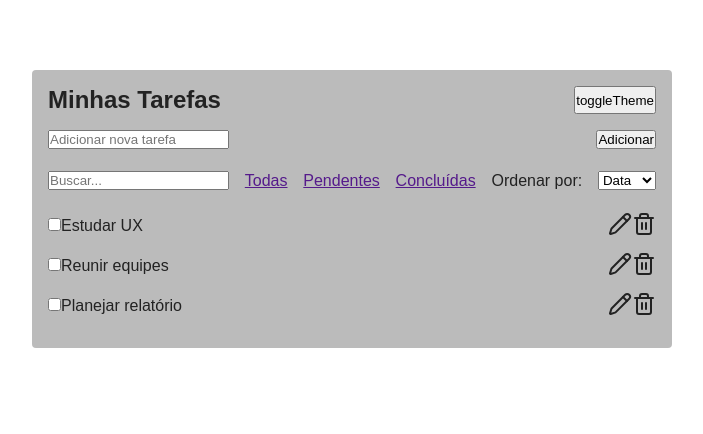
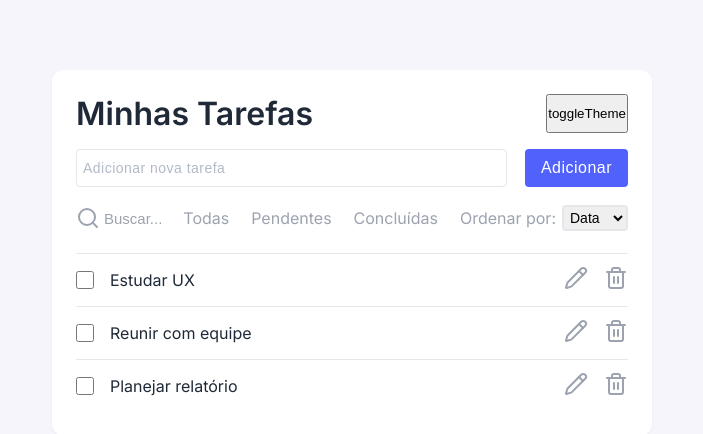
Before and after one commit to igor-ramos-dev/to-do-list, a React (Vite) app: page / in a window 1280 px wide. Shown: the top 434 px of the page, without its empty margins (288-991 px from the left). Built offline with nearby package versions, Linux system fonts and the light colour scheme.

Commit message:
style: aplica os estilos completos a interface

```diff
--- a/index.html
+++ b/index.html
@@ -1,9 +1,17 @@
-<!doctype html>
+<!DOCTYPE html>
 <html lang="en">
   <head>
     <meta charset="UTF-8" />
     <link rel="icon" type="image/svg+xml" href="/vite.svg" />
     <meta name="viewport" content="width=device-width, initial-scale=1.0" />
+
+    <link rel="preconnect" href="https://fonts.googleapis.com" />
+    <link rel="preconnect" href="https://fonts.gstatic.com" crossorigin />
+    <link
+      href="https://fonts.googleapis.com/css2?family=Inter:wght@400;600&display=swap"
+      rel="stylesheet"
+    />
+
     <title>to-do-list</title>
   </head>
   <body>
--- a/src/components/Header/styles.jsx
+++ b/src/components/Header/styles.jsx
@@ -3,8 +3,4 @@ import styled from "styled-components";
 export const Container = styled.header`
   display: flex;
   justify-content: space-between;
-
-  h1 {
-    font-size: 24px;
-  }
 `;
--- a/src/components/ToDoFilters/index.jsx
+++ b/src/components/ToDoFilters/index.jsx
@@ -1,17 +1,23 @@
-import { Container } from "./styles";
+import { Container, SearchIcon, InputWrapper } from "./styles";
 
 export default function ToDoFilters() {
   return (
     <Container>
+      <InputWrapper>
+        <SearchIcon />
         <input type="text" placeholder="Buscar..." />
+      </InputWrapper>
+
       <a href="">Todas</a>
       <a href="">Pendentes</a>
       <a href="">Concluídas</a>
+      <div className="ordenar-box">
         <span>Ordenar por:</span>
         <select name="ordenar" id="ordenar">
           <option value="data">Data</option>
           <option value="nome">Nome</option>
         </select>
+      </div>
     </Container>
   );
 }
--- a/src/components/ToDoFilters/styles.jsx
+++ b/src/components/ToDoFilters/styles.jsx
@@ -1,9 +1,63 @@
 import styled from "styled-components";
+import { Search } from "lucide-react";
 
 export const Container = styled.div`
   display: flex;
   align-items: center;
   justify-content: space-between;
+  flex-wrap: nowrap;
+  gap: 22px;
+  color: #9ca3af;
 
-  margin-top: 22px;
+  margin-top: 18px;
+
+  a {
+    text-decoration: none;
+    color: #9ca3af;
+  }
+
+  span {
+    white-space: nowrap;
+  }
+
+  select {
+    font-weight: 400;
+    font-size: 14px;
+    border: 2px solid #e5e7eb;
+    border-radius: 4px;
+    padding: 2px;
+  }
+
+  .ordenar-box {
+    display: flex;
+    align-items: center;
+    gap: 6px;
+  }
 `;
+
+export const InputWrapper = styled.div`
+  position: relative;
+  width: 100%;
+  max-width: 320px;
+
+  input {
+    width: 100%;
+    padding-left: 28px;
+    font-size: 15px;
+    color: #1f2937;
+    border: none;
+    outline: none;
+
+    &::placeholder {
+      color: #9ca3af;
+    }
+  }
+`;
+
+export const SearchIcon = styled(Search)`
+  position: absolute;
+  top: 50%;
+  transform: translateY(-50%);
+  color: #9ca3af;
+  pointer-events: none;
+`;
--- a/src/components/ToDoForm/styles.jsx
+++ b/src/components/ToDoForm/styles.jsx
@@ -4,6 +4,33 @@ export const Form = styled.form`
   display: flex;
   justify-content: space-between;
   align-items: center;
+  gap: 18px;
 
   margin-top: 16px;
+  letter-spacing: 0.03em;
+
+  input {
+    font-size: 14px;
+    padding: 10px 6px;
+    border-radius: 4px;
+    border: 0.5px solid #e5e7eb;
+    width: 100%;
+    outline: none;
+    letter-spacing: inherit;
+
+    &::placeholder {
+      color: #b2bac8;
+      font-weight: 400;
+    }
+  }
+
+  button {
+    color: #fff;
+    letter-spacing: inherit;
+    font-size: 16px;
+    padding: 10px 16px;
+    background: rgba(80, 97, 252, 1);
+    border: none;
+    border-radius: 4px;
+  }
 `;
--- a/src/components/ToDoList/index.jsx
+++ b/src/components/ToDoList/index.jsx
@@ -1,41 +1,29 @@
 import { Item, List, Checkbox } from "./styles";
-import { Trash2, Pencil } from "lucide-react";
+import { Pencil, Trash2 } from "lucide-react";
 
 export default function ToDoList() {
+  const toDos = ["Estudar UX", "Reunir com equipe", "Planejar relatório"];
+
   return (
     <List>
+      {toDos.map((toDo) => {
+        return (
           <Item>
             <div className="item-container">
               <Checkbox />
-          Estudar UX
+              <span>{toDo}</span>
             </div>
             <div className="actions">
+              <a href="">
                 <Pencil />
+              </a>
+              <a href="">
                 <Trash2 />
+              </a>
             </div>
           </Item>
-
-      <Item>
-        <div className="item-container">
-          <Checkbox />
-          Reunir equipes
-        </div>
-        <div className="actions">
-          <Pencil />
-          <Trash2 />
-        </div>
-      </Item>
-
-      <Item>
-        <div className="item-container">
-          <Checkbox />
-          Planejar relatório
-        </div>
-        <div className="actions">
-          <Pencil />
-          <Trash2 />
-        </div>
-      </Item>
+        );
+      })}
     </List>
   );
 }
--- a/src/components/ToDoList/styles.jsx
+++ b/src/components/ToDoList/styles.jsx
@@ -10,7 +10,30 @@ export const Item = styled.li`
   align-items: center;
   justify-content: space-between;
 
-  margin-bottom: 12px;
+  border-top: 1px solid #e5e7eb;
+  padding: 12px 0;
+
+  .item-container {
+    display: flex;
+    align-items: center;
+    gap: 16px;
+  }
+
+  .actions {
+    display: flex;
+    align-items: center;
+    gap: 16px;
+
+    a {
+      color: #9ca3af;
+      text-decoration: none;
+    }
+  }
 `;
 
-export const Checkbox = styled.input.attrs({ type: "checkbox" })``;
+export const Checkbox = styled.input.attrs({ type: "checkbox" })`
+  accent-color: #2563eb;
+  width: 18px;
+  height: 18px;
+  cursor: pointer;
+`;
--- a/src/pages/Home/styles.jsx
+++ b/src/pages/Home/styles.jsx
@@ -1,12 +1,13 @@
 import styled from "styled-components";
 
 export const Container = styled.div`
-  max-width: 640px;
+  max-width: 600px;
   width: 90%;
   margin: 70px auto 0;
 
-  padding: 16px;
-  border-radius: 4px;
+  padding: 24px;
+  border-radius: 12px;
+  box-shadow: 0 1px 3px rgba(0, 0, 0, 0.05);
 
-  background: #bbbbbb;
+  background: rgba(255, 255, 255, 1);
 `;
--- a/src/styles/globals.js
+++ b/src/styles/globals.js
@@ -5,11 +5,11 @@ export default createGlobalStyle`
     margin: 0;
     padding: 0;
     box-sizing: border-box;
-    font-family: "Sora", sans-serif;
   }
 
   body {
     font-size: 16px;
+    font-family: "Inter", sans-serif;
     background: ${({ theme }) => theme.backgroundColor};
     color: ${({ theme }) => theme.textColor};
   }
--- a/src/styles/themes/light.js
+++ b/src/styles/themes/light.js
@@ -2,6 +2,6 @@ import commonStyles from "./common";
 
 export default {
   ...commonStyles,
-  backgroundColor: "#FFF",
-  textColor: "#222",
+  backgroundColor: "rgba(246, 245, 252, 1)",
+  textColor: "#1F2937",
 };
```
Lines whose indentation alone changed are shown as unchanged.
